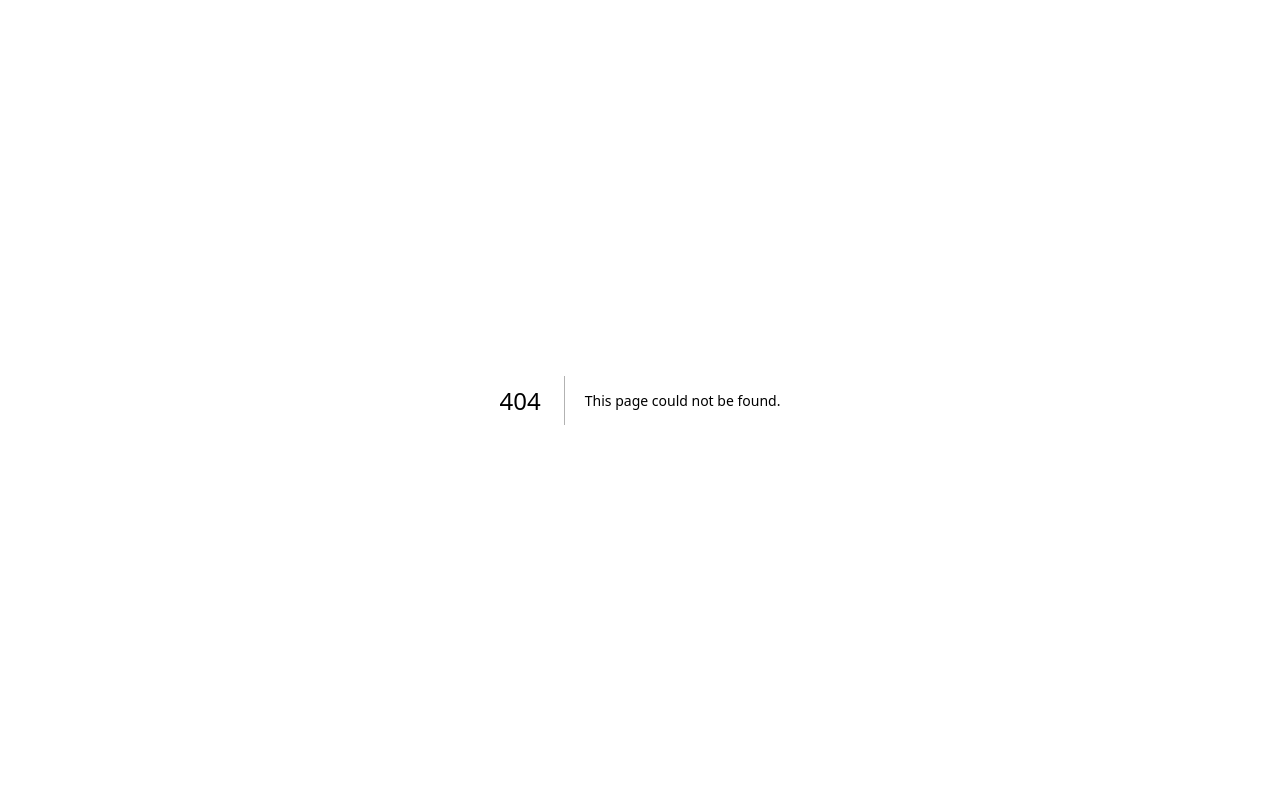
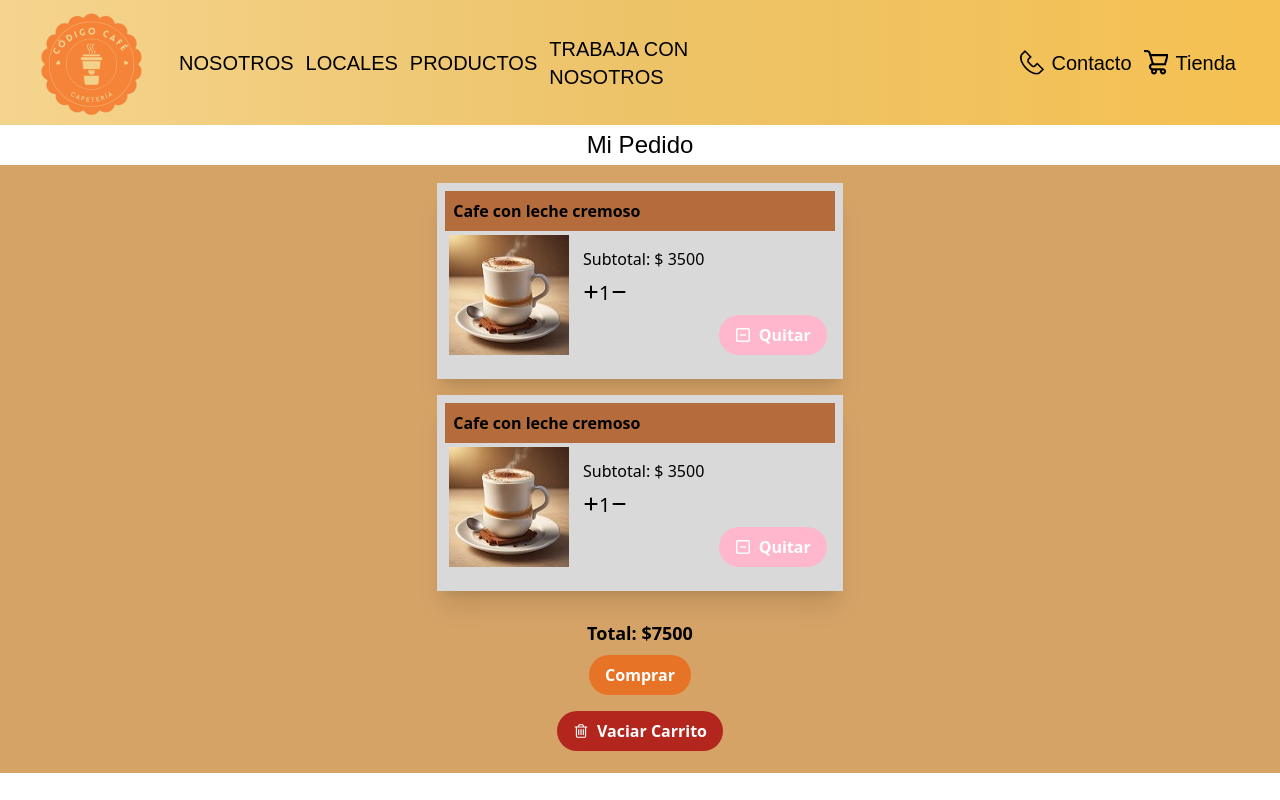
Before and after one commit to Leonardo-Valtorta/codigo-cafe, a Next.js app: page /cart in a window 1280 px wide. Before the commit this address had no page. Built offline with nearby package versions, Linux system fonts and the light colour scheme; a web font is replaced by a local one.

Commit message:
Creo la página cart.js con el header y el carrito y agrego ejemplos de uso en los botones píldora

```diff
--- a/src/components/buttons/PillButtonXL.js
+++ b/src/components/buttons/PillButtonXL.js
@@ -3,7 +3,7 @@ import PillButton from "./PillButton"
 const PillButtonXL = ({ children, className }) => {
 return (
     <>
-    <PillButton className={`px-12 ${className}`}>
+    <PillButton className={`px-14 ${className}`}>
         {children}
     </PillButton>
     </>
@@ -11,3 +11,14 @@ return (
 }
 
 export default PillButtonXL
+
+
+  /* EJEMPLO DE USO DEL BOTON
+    =========================
+      Usar como un botón tradicional
+      Agregar los colores deseados y el texto
+
+   <PillButtonXL className="bg-btnRemoveItem hover:bg-btnRemoveItemHover">
+      Comprar
+    </PillButtonXL>
+  */
--- a/src/components/cartSection/ShoppingFooter.js
+++ b/src/components/cartSection/ShoppingFooter.js
@@ -6,10 +6,10 @@ return (
     <>
     <div className="flex flex-col justify-between items-center m-3">
         <p className="font-bold text-lg">Total: ${props.total}</p>
-        <div>
+        <div className="w-full text-center">
             <PillButtonXL className="bg-btnBuy hover:bg-btnBuyAllHover">Comprar</PillButtonXL>
         </div>
-        <div>
+        <div className= "w-full text-center">
             <PillButton className="bg-btnDeleteAll hover:bg-btnDeleteAllHover"><IconTrash/>Vaciar Carrito</PillButton>
         </div>
     </div>
--- /dev/null
+++ b/src/pages/cart.js
@@ -0,0 +1,10 @@
+import ShoppingSection from "@/components/cartSection/ShoppingSection";
+import Header from "@/components/Header"
+export default function Home() {
+  return (
+    <>
+    <Header/>
+    <ShoppingSection/>
+    </>
+  );
+}
```
Also changed, not shown: src/components/buttons/PillButton.js (+12 -0 lines).
